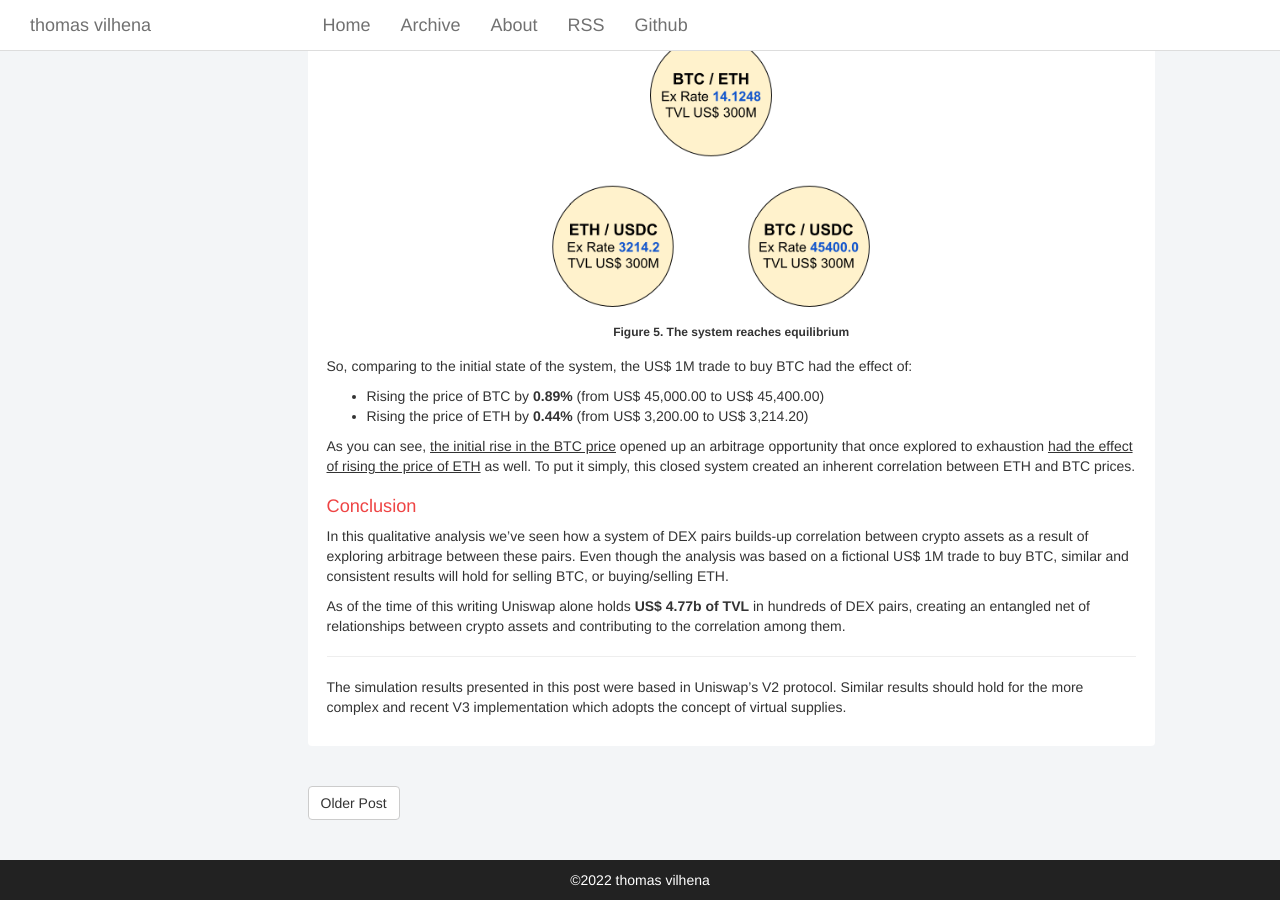
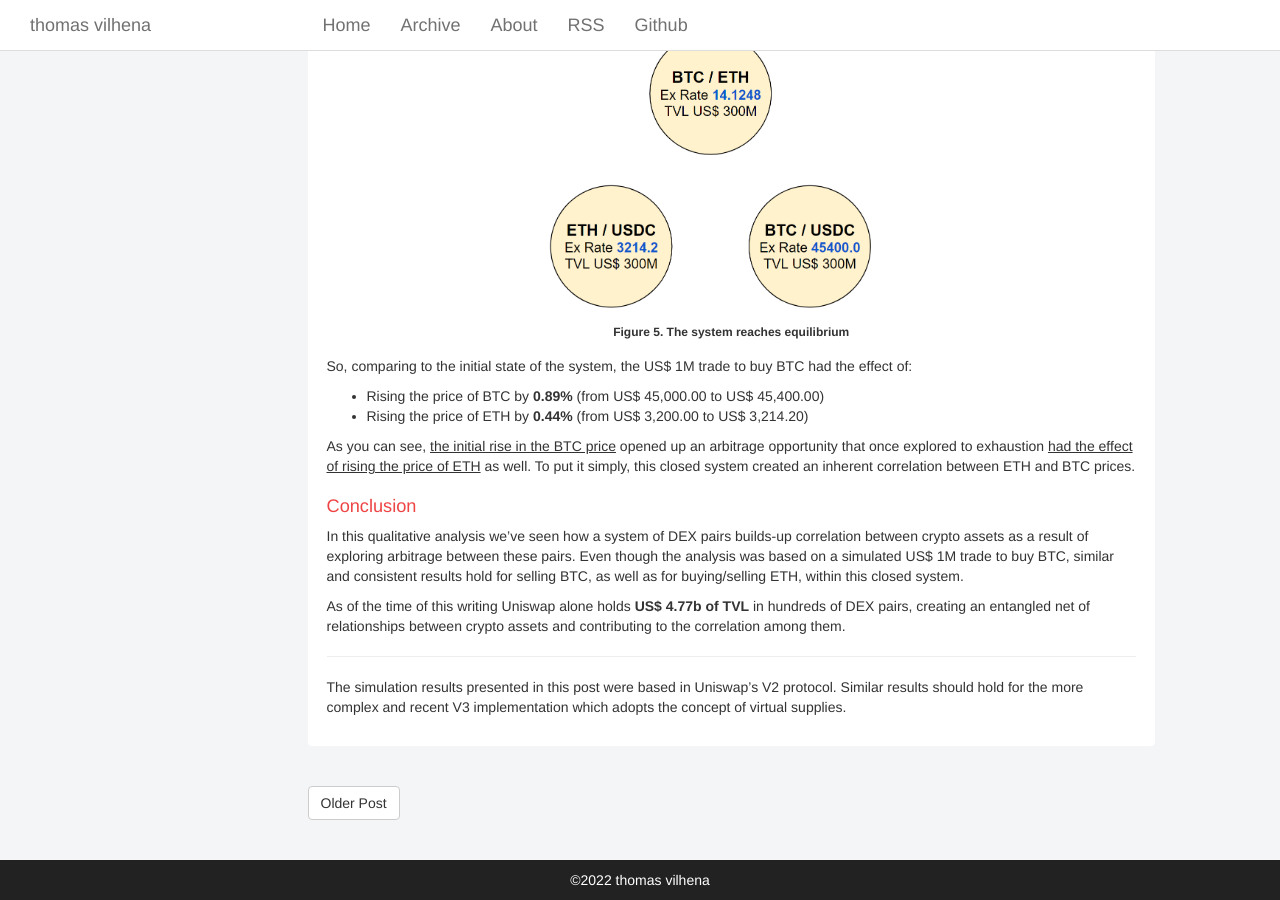
Before and after one commit to TCGV/blog, a Jekyll site: the page built from _posts/2022-04-15-an-inherent-source-of-correlation-in-crypto.md, in a window 1280 px wide and 900 px high, scrolled down 2904 px. Built offline with Jekyll 4.4.1, drawn with Linux system fonts in a browser that asks for light colours.

Commit message:
Updating: 2022-04-15-an-inherent-source-of-correlation-in-crypto.md

```diff
--- a/_posts/2022-04-15-an-inherent-source-of-correlation-in-crypto.md
+++ b/_posts/2022-04-15-an-inherent-source-of-correlation-in-crypto.md
@@ -84,7 +84,7 @@ As you can see, <u>the initial rise in the BTC price</u> opened up an arbitrage
 Conclusion
 ============
 
-In this qualitative analysis we've seen how a system of DEX pairs builds-up correlation between crypto assets as a result of exploring arbitrage between these pairs. Even though the analysis was based on a fictional US$ 1M trade to buy BTC, similar and consistent results will hold for selling BTC, or buying/selling ETH.
+In this qualitative analysis we've seen how a system of DEX pairs builds-up correlation between crypto assets as a result of exploring arbitrage between these pairs. Even though the analysis was based on a simulated US$ 1M trade to buy BTC, similar and consistent results hold for selling BTC, as well as for buying/selling ETH, within this closed system.
 
 As of the time of this writing Uniswap alone holds <b>US$ 4.77b of TVL</b> in hundreds of DEX pairs, creating an entangled net of relationships between crypto assets and contributing to the correlation among them.
 
```
Also changed, not shown: images/p30/3-pairs-system-equilibrium.png, images/p30/3-pairs-system-unbalanced.png, images/p30/3-pairs-system.png, images/p30/arbitrage-opportunity.png.
